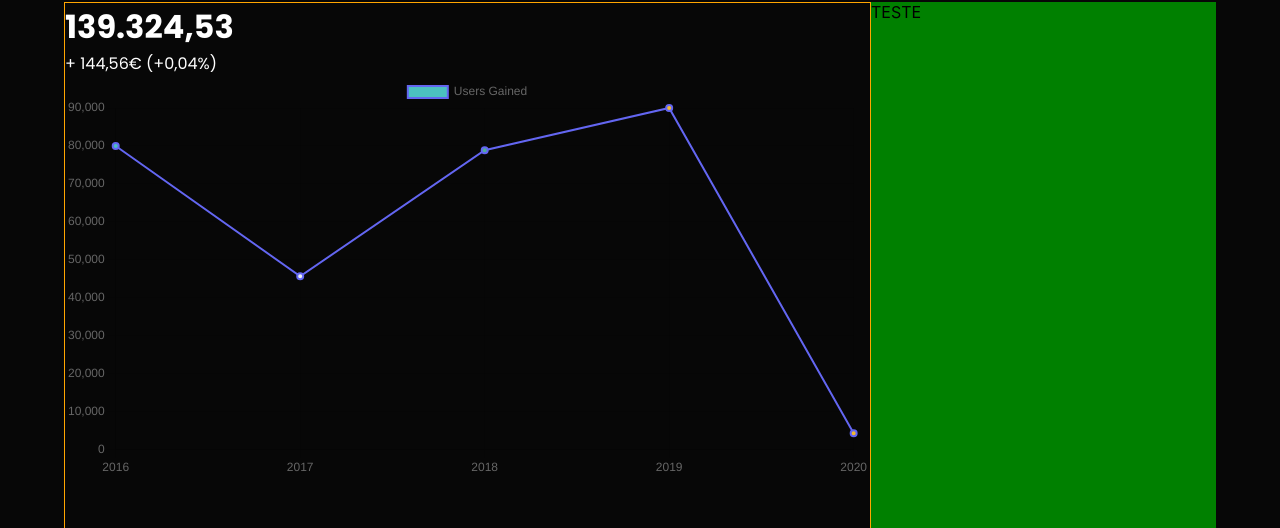
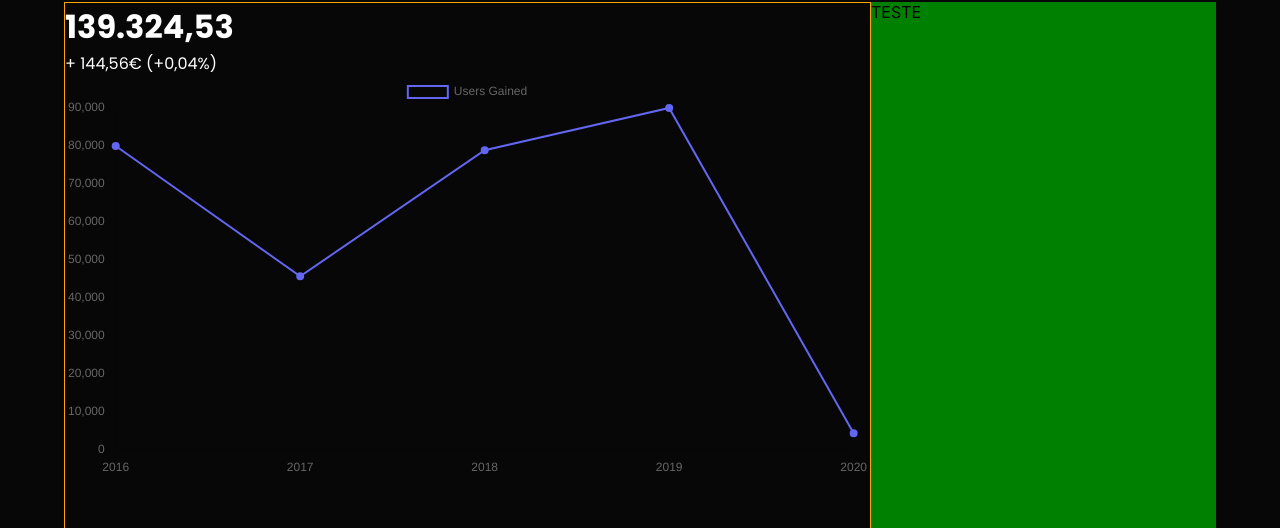
Before and after one commit to JohnnyCSilva/ecash, a React (Create React App) app: page / in a window 1280 px wide. Shown: the part 118-646 px from the top of the page. Built offline with nearby package versions, Linux system fonts and the light colour scheme.

Commit message:
ChartChanges

```diff
--- a/src/components/NewsFeed/Newsfeed.js
+++ b/src/components/NewsFeed/Newsfeed.js
@@ -13,15 +13,14 @@ const Newsfeed = () => {
       {
         label: "Users Gained",
         data: UserData.map((data) => data.userGain),
-        backgroundColor: [
-          "rgba(75,192,192,1)",
-          "#ecf0f1",
-          "#50AF95",
-          "#f3ba2f",
-          "var(--mainColor)",
-        ],
-        borderColor: "#6366f1",
-        borderWidth: 2,
+        pointHoverRadius: 6,
+          borderHoverBorderWidth:4,
+          pointHoverBackgroundColor: '#6366f1',
+          pointBackgroundColor: '#6366f1',
+          pointBorderColor: '#6366f1',
+          borderWidth: 2,
+          borderColor: '#6366f1',
+          backgroundColor: 'transparent',
       },
     ],
   });
```
